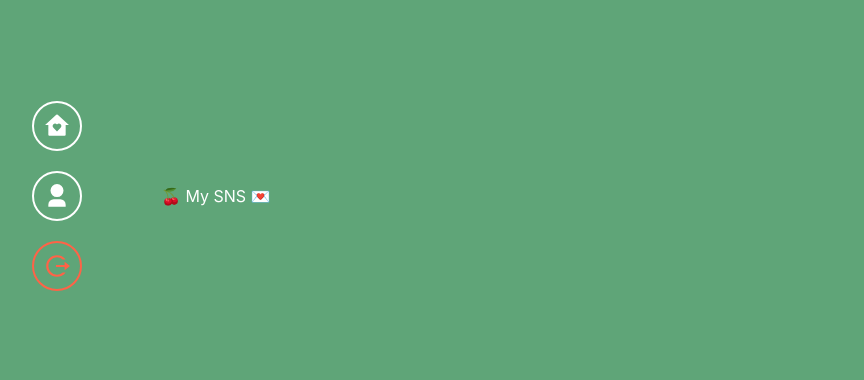
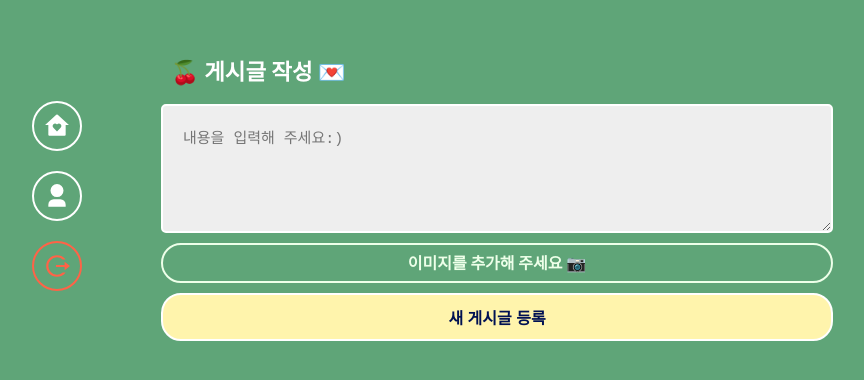
Before and after one commit to developer-jyyun/my-sns, a React (Vite) app in the folder my-sns/: page / in a window 1280 px wide. Shown: the part 204-584 px from the top of the page, without its empty margins (237-1101 px from the left). Built offline with nearby package versions, Linux system fonts and the light colour scheme; no server answers; sample sign-in values are in the browser's storage.

Commit message:
Feat:Upload data to Firebase(storage, firestore)

```diff
--- a/my-sns/src/Pages/Home.tsx
+++ b/my-sns/src/Pages/Home.tsx
@@ -1,9 +1,5 @@
 import React from "react";
-
+import PostsForm from "../components/PostsForm";
 export default function Home() {
-  return (
-    <div>
-      <h1>🍒 My SNS 💌</h1>
-    </div>
-  );
+  return <PostsForm />;
 }
--- /dev/null
+++ b/my-sns/src/components/Form-styled.ts
@@ -0,0 +1,79 @@
+import { styled } from "styled-components";
+export const SubmitBtn = styled.input`
+  cursor: pointer;
+  background: #fff4ac;
+  padding: 10px 0;
+  color: #001153;
+  font-weight: bold;
+  border: 2px solid #fff;
+  border-radius: 20px;
+  font-size: 16px;
+  text-align: center;
+  outline: none;
+  &:hover,
+  &:active {
+    background: #fff19a;
+  }
+`;
+
+export const LabelBtn = styled.label`
+  cursor: pointer;
+  background: #5fa578;
+  display: block;
+  padding: 10px 0;
+  color: #edffe9;
+  font-weight: bold;
+  text-align: center;
+  border: 2px solid #edffe9;
+  border-radius: 50px;
+  font-size: 16px;
+  text-transform: uppercase;
+  &:hover,
+  &:active {
+    color: #fff;
+    border: 2px solid #fff;
+  }
+`;
+export const FileInput = styled.input`
+  display: none;
+`;
+export const Input = styled.input`
+width: 100%;
+padding:20px;
+font-size: 15px;
+border-radius: 5px;
+background-color: #eee;
+border: 2px solid #fff;
+color: #333;
+&:focus {
+  outline: none;
+  border-color: #edffe9;
+
+`;
+export const Textarea = styled.textarea`
+  width: 100%;
+  padding:20px;
+  font-size: 15px;
+  border-radius: 5px;
+  background-color: #eee;
+  border: 2px solid #fff;
+  color: #333;
+  &:focus {
+    outline: none;
+    border-color: #edffe9;
+
+`;
+
+export const Form = styled.form`
+  display: flex;
+  flex-direction: column;
+  gap: 10px;
+`;
+
+export const FormTitle = styled.h2`
+  font-size: 1.4rem;
+  font-weight: bold;
+  color: #fff;
+  display: inline-block;
+  padding: 10px;
+`;
--- /dev/null
+++ b/my-sns/src/components/PostsForm.tsx
@@ -0,0 +1,97 @@
+import React, { useState } from "react";
+import {
+  FileInput,
+  Form,
+  FormTitle,
+  LabelBtn,
+  SubmitBtn,
+  Textarea,
+} from "./Form-styled";
+import { auth, db, storage } from "../firebase";
+import { collection, addDoc, updateDoc } from "firebase/firestore";
+import { getDownloadURL, ref, uploadBytes } from "firebase/storage";
+
+export default function PostsForm() {
+  const [isLoading, setIsLoading] = useState(false);
+  const [post, setPost] = useState("");
+  const [file, setFile] = useState<File | null>(null);
+
+  const handleChange = (e: React.ChangeEvent<HTMLTextAreaElement>) => {
+    setPost(e.target.value);
+  };
+
+  // 파일 크기 제한 (2MB 미만)
+  const MAX_FILE_SIZE = 2 * 1024 * 1024; // 2MB
+  const handleFileChange = (e: React.ChangeEvent<HTMLInputElement>) => {
+    const { files } = e.target;
+    if (files && files.length === 1) {
+      const selectedFile = files[0];
+      //파일 크기 제한
+      if (selectedFile.size <= MAX_FILE_SIZE) {
+        setFile(selectedFile);
+      } else {
+        alert("파일 크기가 2MB를 초과합니다. 더 작은 파일을 선택해주세요.");
+      }
+    }
+  };
+
+  const handleSubmit = async (e: React.FormEvent<HTMLFormElement>) => {
+    e.preventDefault();
+    const user = auth.currentUser;
+    if (!user || isLoading || post === null || post.length > 180) {
+      return;
+    }
+    try {
+      setIsLoading(true);
+      const doc = await addDoc(collection(db, "posts"), {
+        post,
+        createdAt: Date.now(),
+        username: user.displayName || "익명",
+        userId: user.uid,
+      });
+      if (file) {
+        const locationRef = ref(
+          storage,
+          `posts/${user.uid}-${user.displayName}/${doc.id}`
+        );
+        const result = await uploadBytes(locationRef, file);
+        const url = await getDownloadURL(result.ref);
+        await updateDoc(doc, {
+          // doc에 image url 추가하기
+          photo: url,
+        });
+      }
+      setPost("");
+      setFile(null);
+    } catch (err) {
+      console.log(err);
+    } finally {
+      setIsLoading(false);
+    }
+  };
+  return (
+    <Form onSubmit={handleSubmit}>
+      <FormTitle>🍒 게시글 작성 💌 </FormTitle>
+      <Textarea
+        rows={5}
+        maxLength={180}
+        placeholder="내용을 입력해 주세요:)"
+        value={post}
+        onChange={handleChange}
+      />
+      <LabelBtn htmlFor="file">
+        {file ? "이미지가 추가되었습니다 ✅" : "이미지를 추가해 주세요 📷"}
+      </LabelBtn>
+      <FileInput
+        onChange={handleFileChange}
+        id="file"
+        type="file"
+        accept="image/*"
+      />
+      <SubmitBtn
+        type="submit"
+        value={isLoading ? "포스팅중.." : "새 게시글 등록"}
+      />
+    </Form>
+  );
+}
--- a/my-sns/src/components/auth-components.ts
+++ /dev/null
@@ -1,74 +0,0 @@
-import { styled } from "styled-components";
-
-export const Switcher = styled.p`
-  margin: 30px auto 0;
-  a {
-    background: #4672bd;
-    padding: 5px;
-    border-radius: 5px;
-    text-decoration: none;
-    color: #fff;
-    &:hover {
-      background: #0657e2;
-    }
-  }
-`;
-export const ErrMsg = styled.p`
-  font-weight: bold;
-  background: pink;
-  padding: 4px 20px;
-  border-radius: 10px;
-  color: tomato;
-  margin: 10px auto;
-  width: 100%;
-  text-align: center;
-`;
-export const Title = styled.h1`
-  font-size: 2.4rem;
-  margin-bottom: 2rem;
-  font-weight: 600;
-`;
-export const SubTitle = styled.h2`
-  font-size: 1.4rem;
-  margin-bottom: 2rem;
-  font-weight: 600;
-`;
-export const Input = styled.input`
-  width: 100%;
-  padding: 10px 20px;
-  border-radius: 50px;
-  font-size: 15px;
-  outline: none;
-  border: 2px solid #eee;
-
-  &[type="submit"] {
-    cursor: pointer;
-    background: #fff19a;
-    color: #001153;
-    font-weight: 600;
-    font-size: 1.4rem;
-    padding: 16px 20px;
-}
-
-    &:hover {
-      opacity: 0.8;
-    }
-  }
-`;
-export const Form = styled.form`
-  display: flex;
-  flex-direction: column;
-  justify-content: center;
-  align-items: center;
-  gap: 10px;
-  width: 100%;
-`;
-export const Wrapper = styled.div`
-  display: flex;
-  flex-direction: column;
-  justify-content: center;
-  align-items: center;
-  max-width: 500px;
-  width: 95%;
-  height: 100vh;
-`;
--- a/my-sns/src/firebase.tsx
+++ b/my-sns/src/firebase.tsx
@@ -1,5 +1,7 @@
 import { initializeApp } from "firebase/app";
 import { getAuth } from "firebase/auth";
+import { getStorage } from "firebase/storage";
+import { getFirestore } from "firebase/firestore";
 
 const firebaseConfig = {
   apiKey: "AIzaSyBmZqsQO2KfGNSMuMdQ4rZQEJdzm7yV0wM",
@@ -12,3 +14,5 @@ const firebaseConfig = {
 
 const app = initializeApp(firebaseConfig);
 export const auth = getAuth(app);
+export const storage = getStorage(app);
+export const db = getFirestore(app);
```
